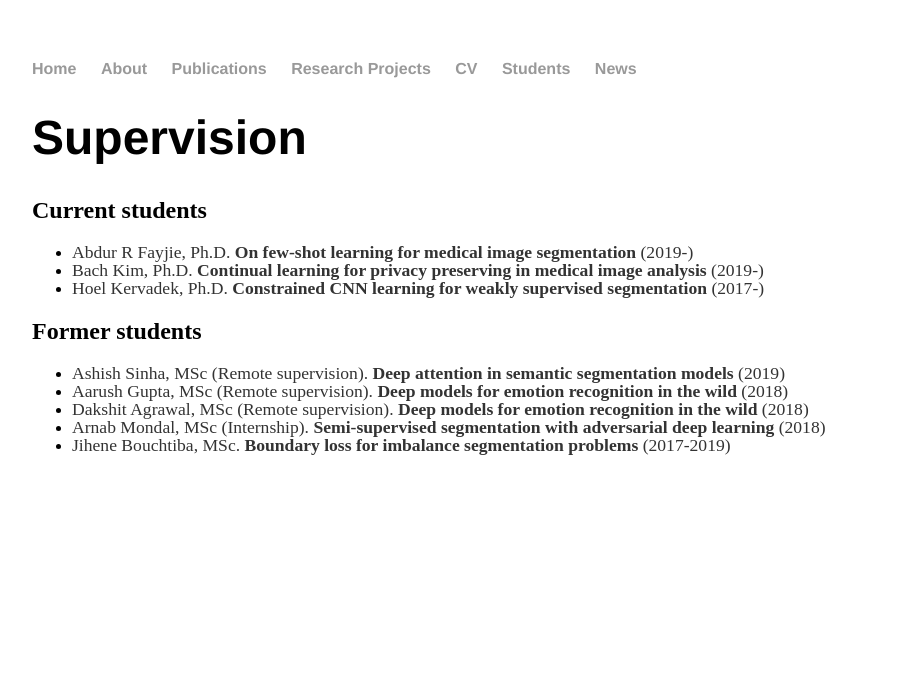
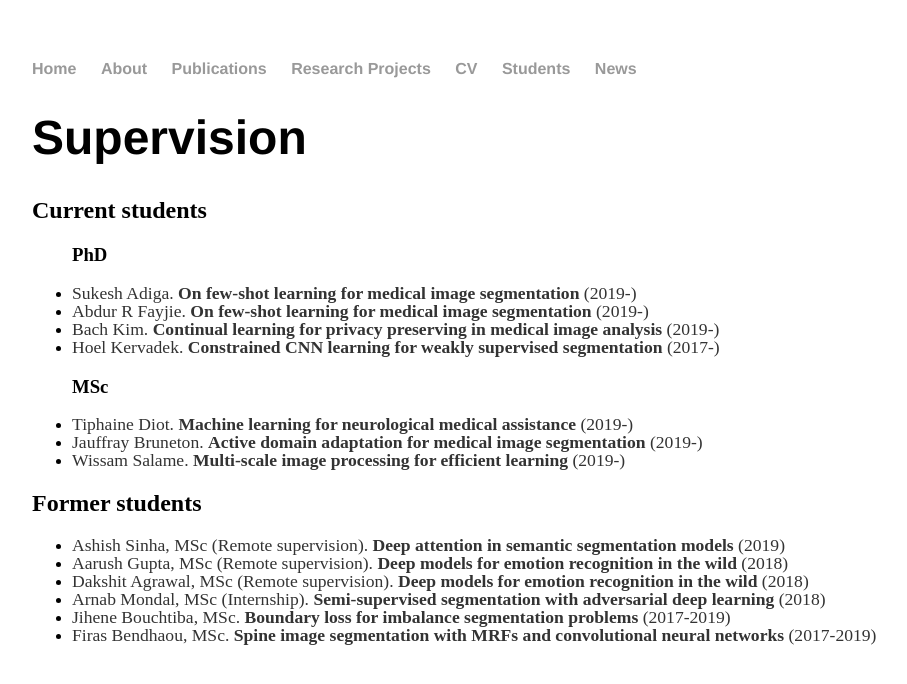
Before and after one commit to josedolz/josedolz.github.io, a Jekyll site: the page built from students/index.html, in a window 1280 px wide. Shown: the top 684 px of the page, without its empty margins (96-1003 px from the left). Built offline with Jekyll 4.4.1, drawn with Linux system fonts in a browser that asks for light colours.

Commit message:
updates
Updates

```diff
--- a/students/index.html
+++ b/students/index.html
@@ -6,9 +6,15 @@ title: students
 	<h1>Supervision</h1>
 	<h2>Current students</h2>
 	<ul>
-		<li><p1>Abdur R Fayjie, Ph.D. <strong>On few-shot learning for medical image segmentation </strong> (2019-)</p1></li>
-		<li><p1>Bach Kim, Ph.D. <strong>Continual learning for privacy preserving in medical image analysis </strong>(2019-)</p1></li>
-		<li><p1>Hoel Kervadek, Ph.D. <strong>Constrained CNN learning for weakly supervised segmentation </strong>(2017-)</p1></li>
+		<h3>PhD</h3>
+		<li><p1>Sukesh Adiga. <strong>On few-shot learning for medical image segmentation </strong> (2019-)</p1></li>
+		<li><p1>Abdur R Fayjie. <strong>On few-shot learning for medical image segmentation </strong> (2019-)</p1></li>
+		<li><p1>Bach Kim. <strong>Continual learning for privacy preserving in medical image analysis </strong>(2019-)</p1></li>
+		<li><p1>Hoel Kervadek. <strong>Constrained CNN learning for weakly supervised segmentation </strong>(2017-)</p1></li>
+		<h3>MSc</h3>
+		<li><p1>Tiphaine Diot. <strong>Machine learning for neurological medical assistance </strong> (2019-)</p1></li>
+		<li><p1>Jauffray Bruneton. <strong>Active domain adaptation for medical image segmentation </strong> (2019-)</p1></li>
+		<li><p1>Wissam Salame. <strong>Multi-scale image processing for efficient learning </strong> (2019-)</p1></li>
 	</ul>
 
 	<h2>Former students</h2>
@@ -18,5 +24,6 @@ title: students
 		<li><p1>Dakshit Agrawal, MSc (Remote supervision). <strong>Deep models for emotion recognition in the wild</strong> (2018)</p1></li>
 		<li><p1>Arnab Mondal, MSc (Internship). <strong>Semi-supervised segmentation with adversarial deep learning </strong>(2018)</p1></li>
 		<li><p1>Jihene Bouchtiba, MSc. <strong>Boundary loss for imbalance segmentation problems</strong> (2017-2019)</p1></li>
+		<li><p1>Firas Bendhaou, MSc. <strong>Spine image segmentation with MRFs and convolutional neural networks</strong> (2017-2019)</p1></li>
 	</ul>
 </div><!-- /.blurb -->
```
Also changed, not shown: images/Multi-Scale_Attention.png (deleted), 2 other files.
